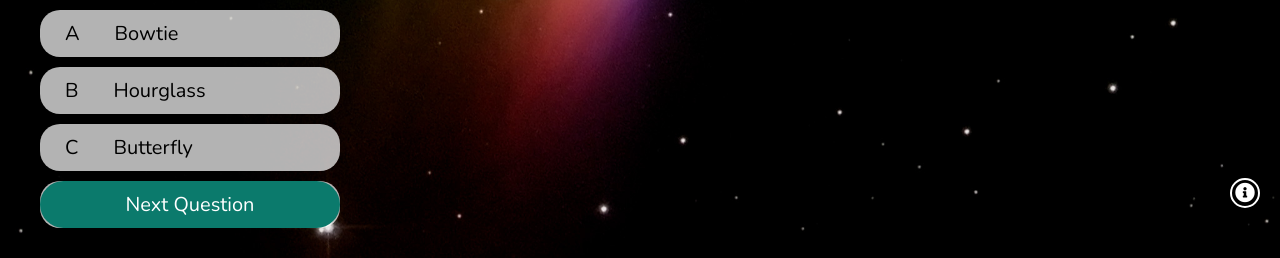
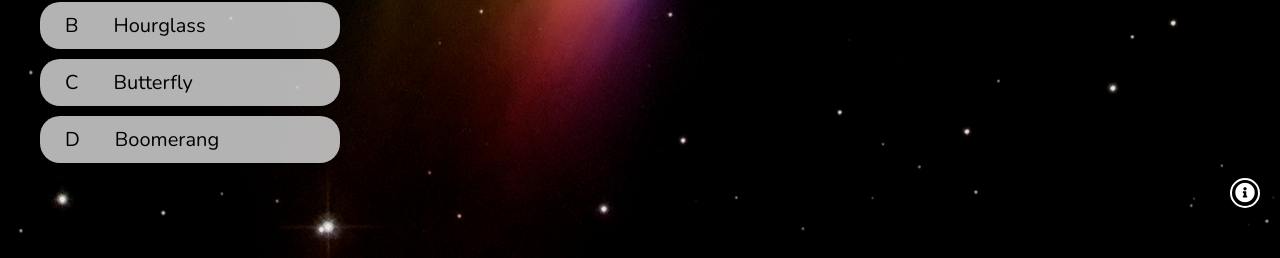
Before and after one commit to justinlauzon/astronomy-quiz, a website: page game.html in a window 1280 px wide. Shown: the part 542-800 px from the top of the page. Drawn offline with nearby package versions, Linux system fonts and the light colour scheme.

Commit message:
Change Next Button styling to hide

```diff
--- a/game.html
+++ b/game.html
@@ -59,8 +59,8 @@
                     <p class="choice-prefix">D</p>
                     <p class="choice-text" data-number="4">Choice 4</p>
                 </div>
-                <div class="next-button">Next Question</div>
             </div>
+            <div class="next-button">Next Question</div>
         </div>
     </div>
     <script src="js/game.js"></script>
--- a/sass/base/_utilities.scss
+++ b/sass/base/_utilities.scss
@@ -1,7 +1,7 @@
 .justify-center {justify-content: center}
 .align-items {align-items: center}
 .hidden {display: none}
-.margin-bottom-big {margin-bottom: 4rem;}
+.margin-bottom-big {margin-bottom: 6rem;}
 
 
 .flex-column {
--- a/sass/components/_button.scss
+++ b/sass/components/_button.scss
@@ -34,9 +34,10 @@
     text-align: center;
     cursor: pointer;
     border-radius: 5rem;
-    /* opacity: 0; */
     position: absolute;
     bottom: 0;
+    display: none;
+    // left: -99rem;
     width: 100%;
-    /* visibility: hidden;     */
+
 }
--- a/sass/pages/_game.scss
+++ b/sass/pages/_game.scss
@@ -15,7 +15,7 @@ body {
 #game {
     position: absolute;
     left: 4rem;
-    /* bottom: 4rem; */
+    bottom: 4rem;
 }
 
 
@@ -37,8 +37,12 @@ body {
     display: flex;
     width: 30rem;
     color: black;
-    margin-bottom: 1rem;
+    margin-bottom: 5.5rem;
     transition: all .2s;
+
+    &:not(:last-child) {
+        margin-bottom: 1rem;
+    }
 
 }
 
```
Also changed, not shown: css/style.css.
